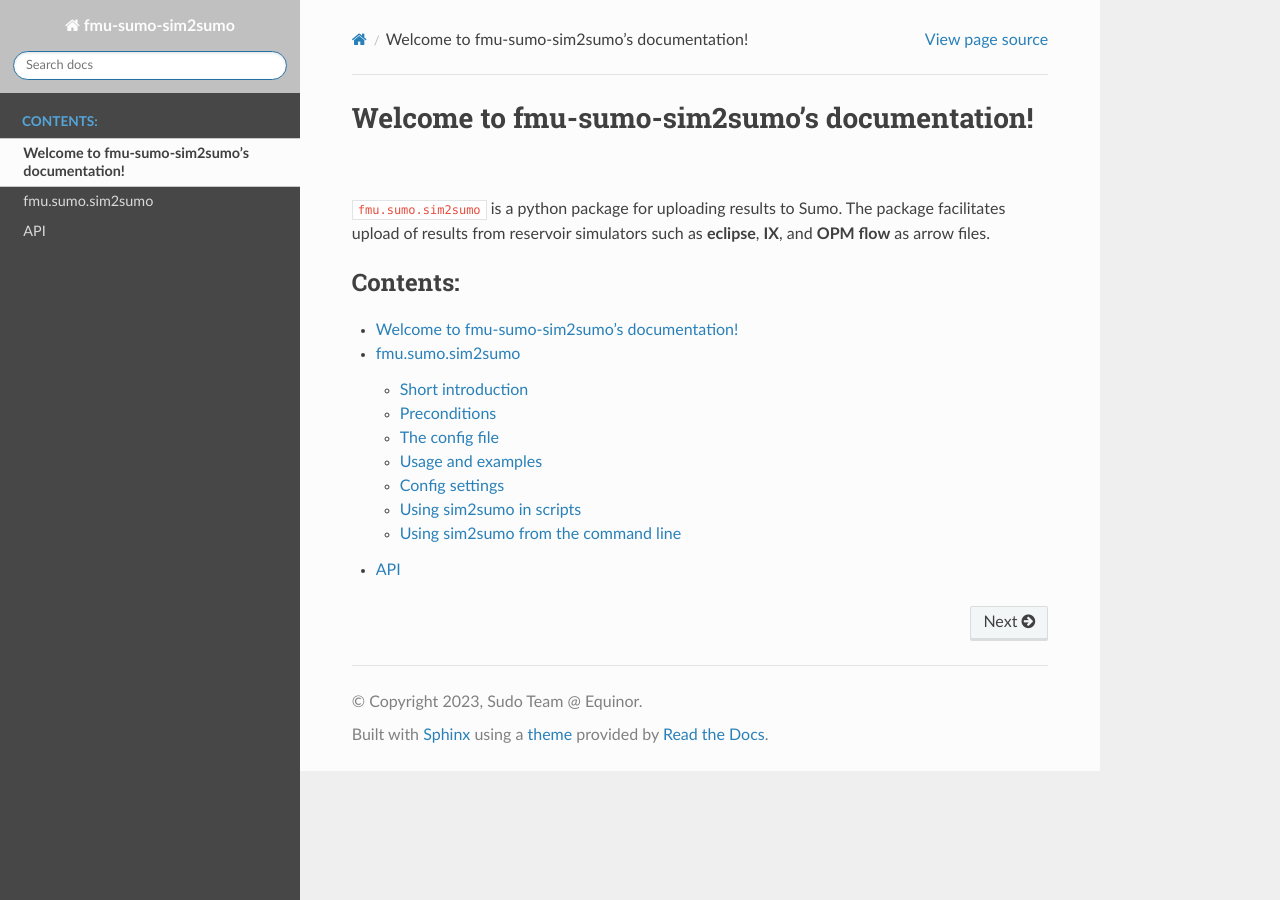
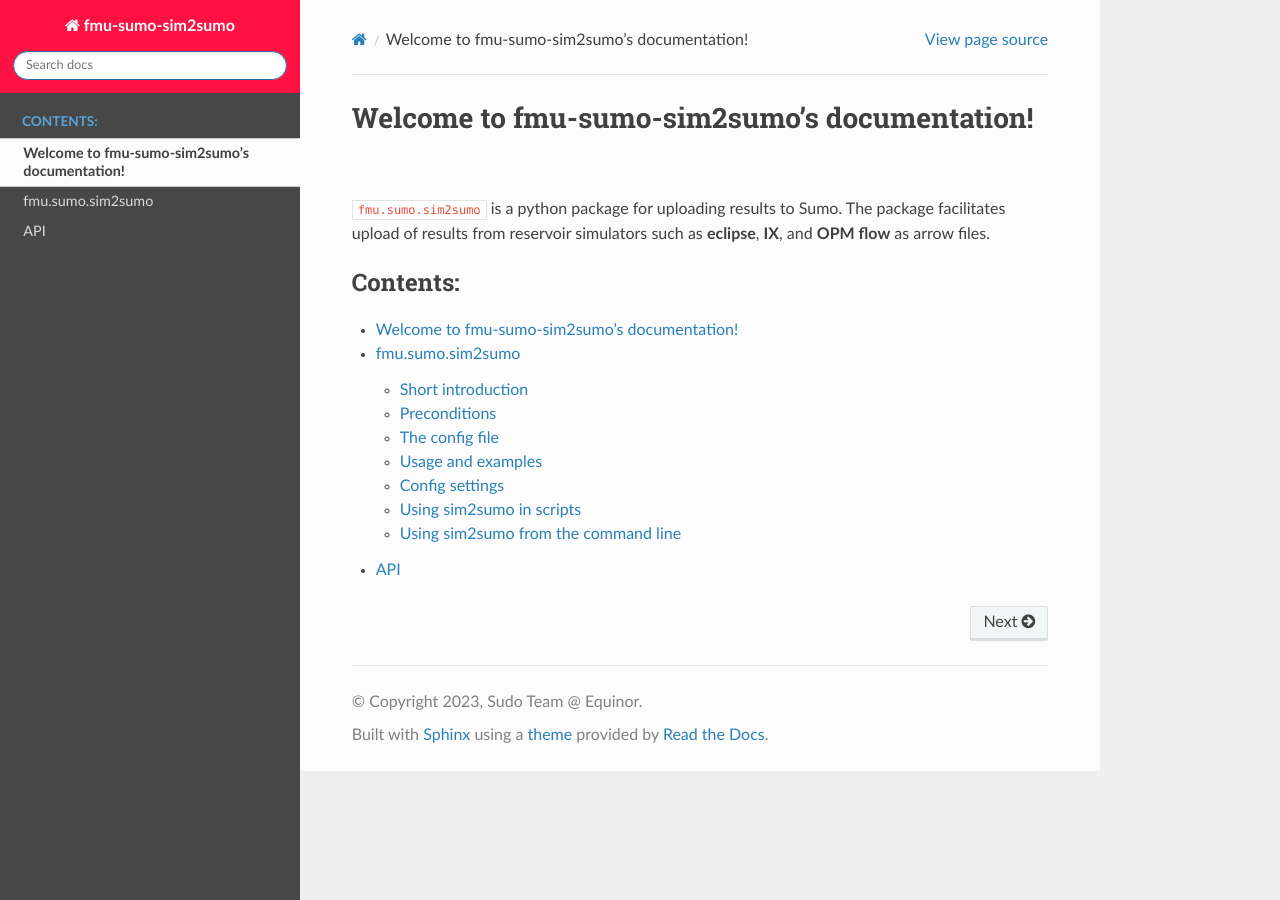
Before and after one commit to equinor/fmu-sumo-sim2sumo, a Sphinx documentation site: the page built from docs/index.rst, in a window 1280 px wide. Built offline with Sphinx 7.4.7 and the Read the Docs theme 2.0.0, drawn with Linux system fonts in a browser that asks for light colours.

Commit message:
Remove commented out options

```diff
--- a/docs/conf.py
+++ b/docs/conf.py
@@ -50,9 +50,6 @@ exclude_patterns = ["_build", "Thumbs.db", ".DS_Store"]
 html_theme = "sphinx_rtd_theme"
 html_logo = "_static/equinor-logo2.jpg"
 
-html_theme_options = {
-    "style_nav_header_background": "#C0C0C0",
-}
 
 # Add any paths that contain custom static files (such as style sheets) here,
 # relative to this directory. They are copied after the builtin static files,
```
